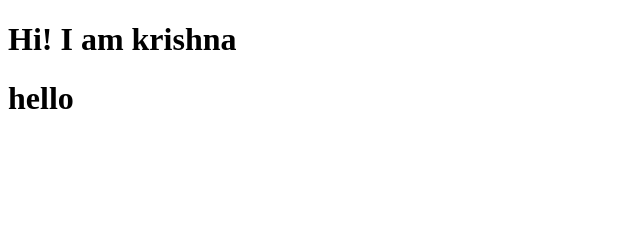
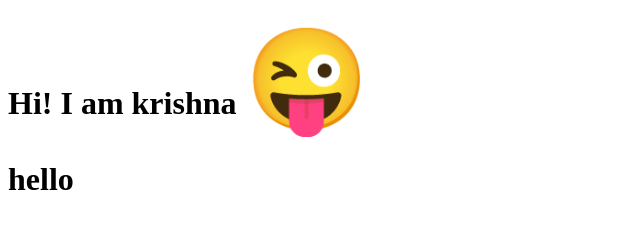
Before and after one commit to gitkrishnaa/project1, a plain HTML site: page index.html in a window 1280 px wide. Shown: the whole page, without its empty margins (0-640 px from the left). Drawn offline with Linux system fonts and the light colour scheme.

Commit message:
Update index.html

```diff
--- a/index.html
+++ b/index.html
@@ -8,7 +8,7 @@
 </head>
 <body>
 <div id="nav">
-<div><h1>Hi! I am krishna</h1></div>
+<div><h1>Hi! I am krishna <span style="font-size:100px">&#128540;</span></h1></div>
 <h1>hello</h1>
 
 
```
